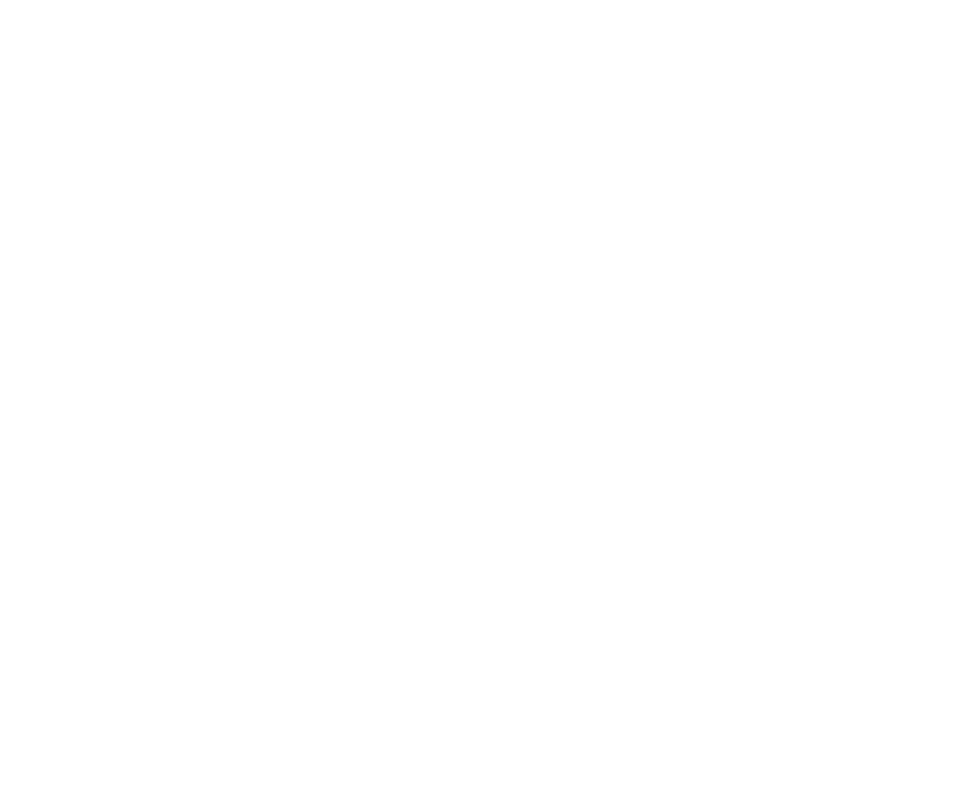
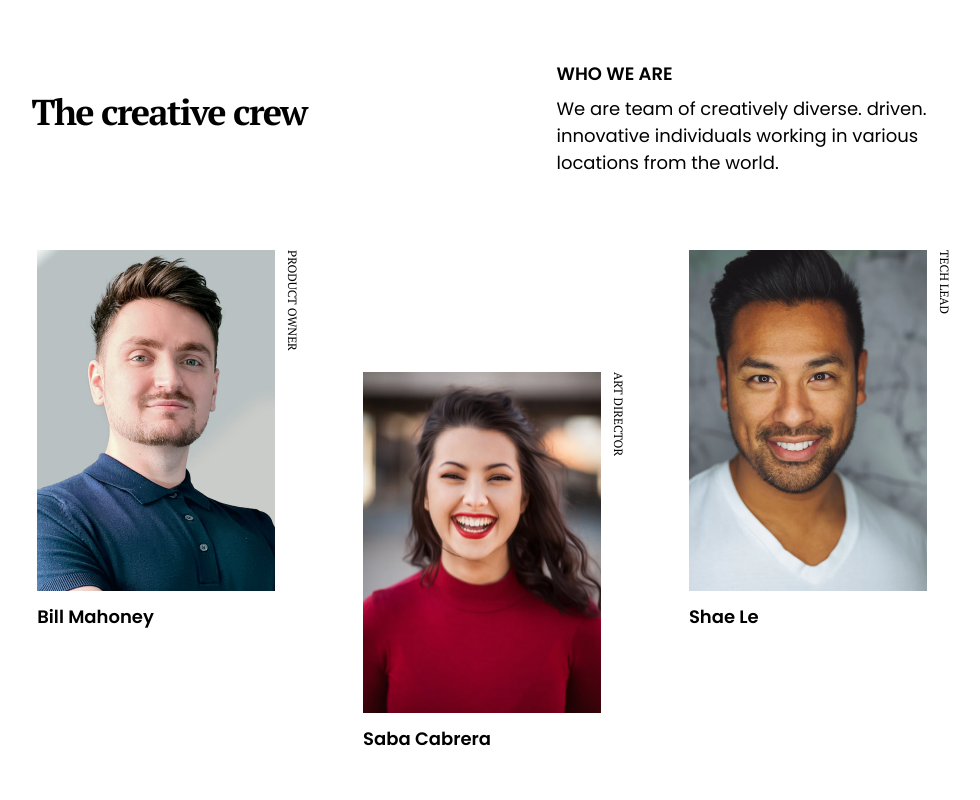
Before and after one commit to CyNyxy/team-page-devChallenges, a plain HTML site: page index.html in a window 1280 px wide. Shown: the top 800 px of the page, without its empty margins (146-1126 px from the left). Drawn offline with nearby package versions, Linux system fonts and the light colour scheme.

Commit message:
Responsive page done

```diff
--- a/index.html
+++ b/index.html
@@ -6,8 +6,69 @@
   <meta name="viewport" content="width=device-width, initial-scale=1.0">
   <title>Team Page - devChallenge</title>
   <link rel="stylesheet" href="https://cdn.jsdelivr.net/npm/normalize.css@8.0.1/normalize.css">
+  <link rel="stylesheet" href="./style.css">
+  <link rel="preconnect" href="https://fonts.googleapis.com">
+  <link rel="preconnect" href="https://fonts.gstatic.com" crossorigin>
+  <link href="https://fonts.googleapis.com/css2?family=PT+Serif:wght@400;700&family=Poppins:wght@400;600&display=swap" rel="stylesheet">
 </head>
 <body>
-
+  <div class="container">
+    <main class="main">
+      <header>
+        <h1>The creative crew</h1>
+        <div class="intro-box">
+        <h2>Who we are</h2>
+        <p class="intro">We are team of creatively diverse. driven. innovative individuals working in various locations from the world.</p>
+        </div>
+      </header>
+      <div class="gallery">
+        <div class="grid-cell">
+          <div class="cell-img">
+            <img src="img/photo1.png" alt="team">
+            <p class="job">Product owner</p>
+          </div>
+          <h3>Bill Mahoney</h3>
+        </div>
+        <div class="grid-cell">
+          <div class="cell-img">
+          <img src="img/photo2.png" alt="team">
+          <p class="job">Art director</p>
+          </div>
+          <h3>Saba Cabrera</h3>
+        </div>
+        <div class="grid-cell">
+          <div class="cell-img">
+          <img src="img/photo3.png" alt="team">
+          <p class="job">Tech lead</p>
+          </div>
+          <h3>Shae Le</h3>
+        </div>
+        <div class="grid-cell">
+          <div class="cell-img">
+          <img src="img/photo4.png" alt="team">
+          <p class="job">UX designer</p>
+          </div>
+          <h3>Skylah Lu</h3>
+        </div>
+        <div class="grid-cell">
+          <div class="cell-img">
+          <img src="img/photo5.png" alt="team">
+          <p class="job">Developer</p>
+          </div>
+          <h3>Griff Richards</h3>
+        </div>
+        <div class="grid-cell">
+          <div class="cell-img">
+          <img src="img/photo6.png" alt="team">
+          <p class="job">Developer</p>
+          </div>
+          <h3>Stan John</h3>
+        </div>
+      </div>
+    </main>
+    <footer>
+      <p class="footer-info">created by&nbsp;<u><b><a href="https://github.com/CyNyxy">Nyxy</a></b></u>&nbsp;- devChallenges.io</p>
+    </footer>
+  </div>
 </body>
 </html>
--- a/style.css
+++ b/style.css
@@ -4,5 +4,165 @@
 
 *, body {
   margin: 0;
-  padding: 0;
+  font-family: "Poppins";
 }
+
+h1 {
+  font-family: "PT Serif";
+  letter-spacing: -0.045em;
+}
+
+h2 {
+  text-transform: uppercase;
+  font-weight: 600;
+}
+
+h3 {
+  font-size: 14px;
+  font-weight: 600;
+  margin-top: 1rem;
+}
+
+a {
+  color: #A9A9A9;
+}
+
+.container {
+  display: flex;
+  flex-direction: column;
+  flex-wrap: wrap;
+  align-content: center;
+  margin-left: min(15px, 100%);
+  margin-right: min(15px, 100%);
+}
+
+.intro {
+  font-size: 14px;
+  line-height: 27px;
+  max-width: 400px;
+  padding: 10px 0;
+}
+
+header {
+  display: flex;
+  flex-direction: column;
+  width: 100%;
+  justify-content: space-between;
+}
+
+.main {
+  display: flex;
+  flex-wrap: wrap;
+  max-width: 925px;
+  margin: 4rem 0;
+  gap: 4rem;
+}
+
+.gallery {
+  display: flex;
+  flex-direction: row;
+  flex-wrap: wrap;
+  gap: 1rem;
+  justify-content: center;
+}
+
+.cell-img {
+  display: flex;
+
+}
+
+.job {
+  font-size: 10px;
+  display: inline;
+  font-family: "PT Serif";
+  text-transform: uppercase;
+  writing-mode: vertical-rl;
+  text-orientation: mixed;
+  padding-left: 10px;
+}
+
+.footer-info {
+  display: flex;
+  justify-content: center;
+  padding-top: 3rem;
+  padding-bottom: 1rem;
+  font-size: 14px;
+  color: #A9A9A9;
+}
+
+.grid-cell {
+  display: flex;
+  height: 300px;
+  flex-direction: column;
+  justify-content: center;
+}
+
+.grid-cell:nth-child(2), .grid-cell:nth-child(4), .grid-cell:nth-child(6) {
+  justify-content: flex-end;
+}
+.grid-cell:nth-child(1), .grid-cell:nth-child(3), .grid-cell:nth-child(5) {
+  justify-content: flex-start;
+}
+
+  img {
+    width: 138px;
+    height: 209px;
+  }
+
+  img:hover {
+    transform: translateY(10px) scale(1.25);
+    transform-origin: 50% bottom;
+    transition: transform 300ms cubic-bezier(0.4, 0, 0.2, 1);
+  }
+
+@media screen and (min-width: 668px) {
+  .grid-cell:nth-child(2), .grid-cell:nth-child(4), .grid-cell:nth-child(6) {
+    justify-content: flex-end;
+  }
+  .grid-cell:nth-child(1), .grid-cell:nth-child(3), .grid-cell:nth-child(5) {
+    justify-content: flex-start;
+  }
+  h1 {
+    font-size: 2.25rem;
+    font-weight: 700;
+    line-height: 3rem;
+  }
+  h2 {
+    font-size: 18px;
+  }
+  h3 {
+    font-size: 18px;
+  }
+  .intro {
+    font-size: 18px;
+  }
+  .job {
+    font-size: 12px;
+  }
+  img {
+    width: 238px;
+    height: 341px;
+  }
+  .grid-cell {
+  flex: 0 0 auto;
+  height: 500px;
+}
+  .gallery {
+    gap: 4rem;
+  }
+}
+
+
+@media screen and (min-width: 944px) {
+  .grid-cell:nth-child(2), .grid-cell:nth-child(5) {
+    display: flex;
+    flex-direction: column;
+    justify-content: flex-end;
+  }
+  .grid-cell:nth-child(1), .grid-cell:nth-child(3), .grid-cell:nth-child(4), .grid-cell:nth-child(6) {
+    justify-content: flex-start;
+  }
+  header {
+    flex-direction: row;
+  }
+}
```
